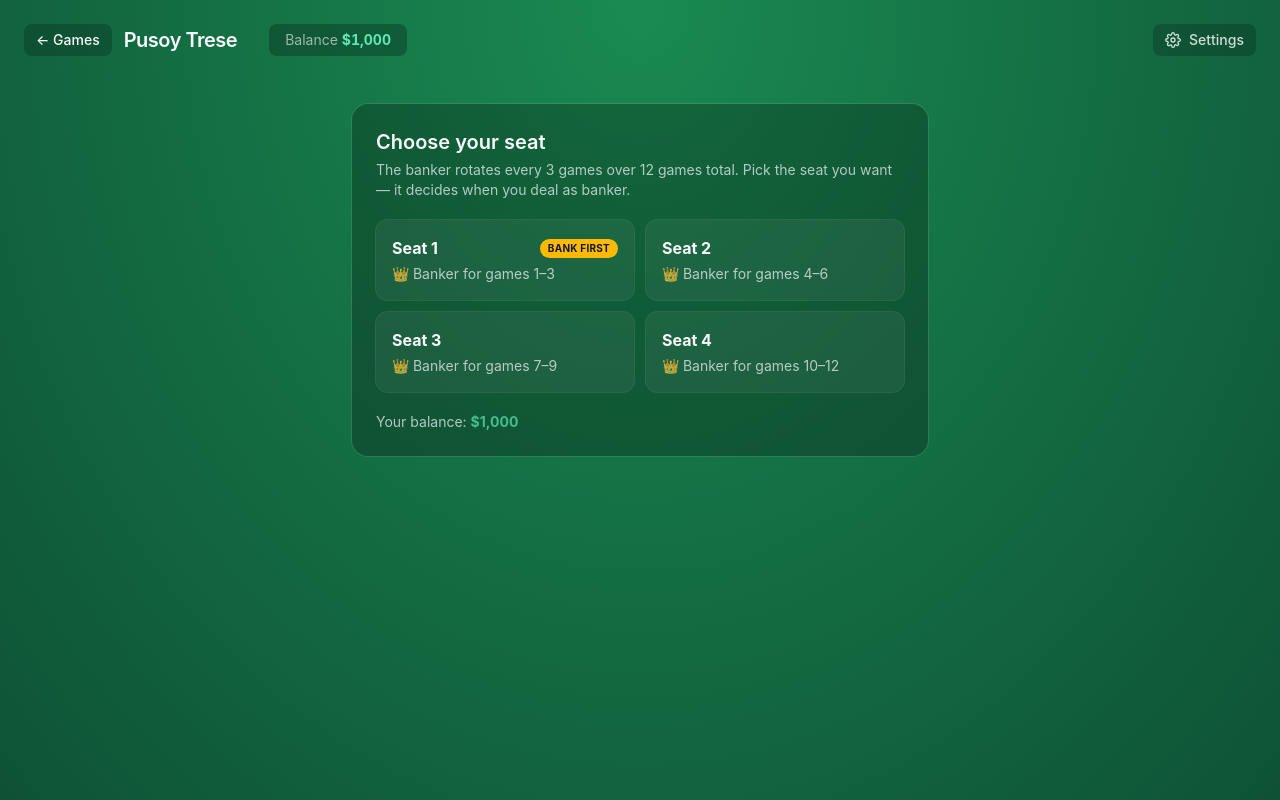
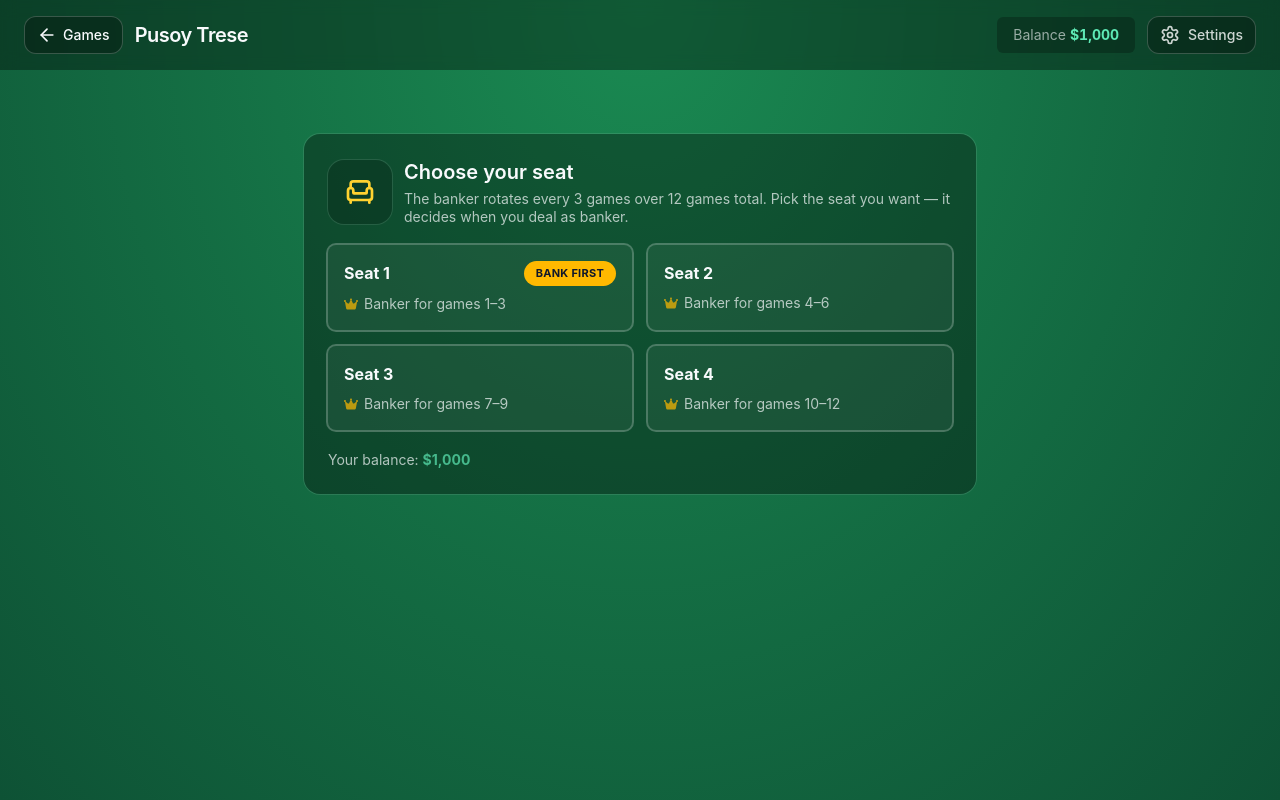
Before and after one commit to MarkAlfred95/card-games, a React (Vite) app: page /games/pusoy-trese in a window 1280 px wide. Built offline with nearby package versions, Linux system fonts and the light colour scheme.

Commit message:
feat: refactor PusoyTrese component to integrate new UI elements and improve layout with react-icons

```diff
--- a/src/pages/PusoyTrese.tsx
+++ b/src/pages/PusoyTrese.tsx
@@ -1,12 +1,17 @@
-import { useEffect, useMemo, useRef, useState } from "react";
-import { Link } from "react-router-dom";
+import { useMemo, useState } from "react";
+import {
+	LuChevronDown,
+	LuChevronUp,
+	LuArrowRight,
+	LuArmchair,
+} from "react-icons/lu";
+import { FaCrown, FaTrophy } from "react-icons/fa6";
 import {
 	DndContext,
 	DragOverlay,
 	PointerSensor,
 	pointerWithin,
 	rectIntersection,
-	useDroppable,
 	useSensor,
 	useSensors,
 } from "@dnd-kit/core";
@@ -25,10 +30,8 @@ import type {
 	Card as CardModel,
 } from "../game/types";
 import Card from "../components/Card";
-import DraggableCard from "../components/DraggableCard";
 import DropZone from "../components/DropZone";
 import ResultsPanel from "../components/ResultsPanel";
-import ChipTray from "../components/ChipTray";
 import { THEMES, THEME_KEYS } from "../themes";
 import type { ThemeKey } from "../themes";
 import { BACKS, BACK_KEYS } from "../cardbacks";
@@ -36,6 +39,17 @@ import type { BackKey } from "../cardbacks";
 import type { CSSVars } from "../styleVars";
 import { useWallet, formatUSD } from "../wallet";
 import HandTypes from "../components/HandTypes";
+import {
+	Header,
+	PokerTable,
+	BettingGate,
+	HandZone,
+	SEATS,
+	GAMES_PER_BANKER,
+	TOTAL_GAMES,
+	MIN_CHIP,
+	COMEBACK_STAKE,
+} from "../components/game/pusoy-trese";
 
 interface Zones {
 	hand: CardModel[];
@@ -58,16 +72,6 @@ type Phase =
 	| "revealed"
 	| "gameover";
 type ResultData = BankerRoundResult & { arrangements: Arrangement[] };
-
-const SEATS = 4;
-const GAMES_PER_BANKER = 3;
-const TOTAL_GAMES = SEATS * GAMES_PER_BANKER; // 12
-
-// A player is "out of money" once they can't afford the smallest chip ($5).
-// Instead of staking $0 (no way to recover), they're auto-staked this much per
-// point so they still have a chance to win some back.
-const MIN_CHIP = 5;
-const COMEBACK_STAKE = 50;
 
 const RANK_ORDER = Object.fromEntries(RANKS.map((r, i) => [r, i])) as Record<
 	string,
@@ -355,9 +359,10 @@ export default function PusoyTrese() {
 		return (
 			<div className={shellClass} style={shellStyle}>
 				<div
-					className="flex min-h-screen flex-col gap-6 p-6"
+					className="w-full flex min-h-screen flex-col"
 					style={bgStyle}
 				>
+					<div className="mx-auto w-full flex flex-col gap-6">
 						<Header
 							theme={theme}
 							setTheme={setTheme}
@@ -367,18 +372,27 @@ export default function PusoyTrese() {
 							backOptions={backOptions}
 							balance={wallet.balance}
 						/>
-
-					<div className="mx-auto mt-6 w-full max-w-xl rounded-2xl bg-black/25 p-6 ring-1 ring-white/10">
+						<div className="p-4">
+							<div className="mx-auto mt-6 w-full max-w-2xl rounded-2xl bg-black/35 p-6 ring-1 ring-white/10">
+								<div className="flex gap-3 items-center">
+									<div className="flex h-16 w-16 shrink-0 items-center justify-center rounded-2xl bg-black/20 ring-1 ring-white/10">
+										<LuArmchair className="h-8 w-8 text-amber-300" />
+									</div>
+									<div className="flex flex-col">
 										<h2 className="text-xl font-semibold">
 											Choose your seat
 										</h2>
-						<p className="mt-1 text-sm opacity-70">
-							The banker rotates every {GAMES_PER_BANKER} games
-							over {TOTAL_GAMES} games total. Pick the seat you
-							want — it decides when you deal as banker.
+										<p className="mt-1 text-sm opacity-70 leading-tight">
+											The banker rotates every{" "}
+											{GAMES_PER_BANKER} games over{" "}
+											{TOTAL_GAMES} games total. Pick the
+											seat you want — it decides when you
+											deal as banker.
 										</p>
+									</div>
+								</div>
 
-						<div className="mt-5 grid grid-cols-2 gap-3">
+								<div className="mt-5 flex flex-col sm:grid sm:grid-cols-2 gap-4">
 									{Array.from({ length: SEATS }, (_, s) => {
 										const lo = s * GAMES_PER_BANKER + 1;
 										const hi = lo + GAMES_PER_BANKER - 1;
@@ -386,20 +400,21 @@ export default function PusoyTrese() {
 											<button
 												key={s}
 												onClick={() => beginMatch(s)}
-										className="group rounded-xl bg-white/5 p-4 text-left ring-1 ring-white/10 transition hover:-translate-y-0.5 hover:bg-white/10 hover:ring-white/30"
+												className="group rounded-lg bg-white/5 p-4 text-left ring-2 ring-white/25 transition hover:-translate-y-0.5 hover:bg-white/10 hover:ring-white/40"
 											>
 												<div className="flex items-center justify-between">
 													<span className="text-base font-bold">
 														Seat {s + 1}
 													</span>
 													{s === 0 && (
-												<span className="rounded-full bg-amber-400 px-2 py-0.5 text-[10px] font-bold uppercase tracking-wide text-slate-900">
+														<span className="rounded-full bg-amber-400 px-3 py-1 text-[11px] font-bold uppercase tracking-wide text-slate-900">
 															Bank first
 														</span>
 													)}
 												</div>
-										<p className="mt-1 text-sm opacity-70">
-											👑 Banker for games {lo}–{hi}
+												<p className="mt-2 flex items-center gap-1.5 text-sm opacity-70">
+													<FaCrown className="h-3.5 w-3.5 text-amber-400" />
+													Banker for games {lo}–{hi}
 												</p>
 											</button>
 										);
@@ -429,6 +444,8 @@ export default function PusoyTrese() {
 							</div>
 						</div>
 					</div>
+				</div>
+			</div>
 		);
 	}
 
@@ -443,7 +460,7 @@ export default function PusoyTrese() {
 		return (
 			<div className={shellClass} style={shellStyle}>
 				<div
-					className="flex min-h-screen flex-col gap-6 p-6"
+					className="w-full flex min-h-screen flex-col gap-6"
 					style={bgStyle}
 				>
 					<Header
@@ -456,9 +473,17 @@ export default function PusoyTrese() {
 						balance={wallet.balance}
 					/>
 
+					<div className="p-4">
 						<div className="mx-auto mt-6 w-full max-w-xl rounded-2xl bg-black/25 p-6 ring-1 ring-white/10">
-						<h2 className="text-2xl font-bold">
-							{youWon ? "🏆 You finished on top!" : "Game over"}
+						<h2 className="flex items-center gap-2 text-2xl font-bold">
+							{youWon ? (
+								<>
+									<FaTrophy className="h-6 w-6 text-amber-400" />
+									You finished on top!
+								</>
+							) : (
+								"Game over"
+							)}
 						</h2>
 						<p className="mt-1 text-sm opacity-70">
 							All {TOTAL_GAMES} games played. Final standings:
@@ -486,10 +511,11 @@ export default function PusoyTrese() {
 
 						<button
 							onClick={playAgain}
-							className="mt-6 w-full rounded-lg bg-amber-400 px-5 py-2.5 text-sm font-bold text-slate-900 transition hover:bg-amber-300"
+							className="mt-6 flex w-full items-center justify-center gap-1.5 rounded-lg bg-amber-400 px-5 py-2.5 text-sm font-bold text-slate-900 transition hover:bg-amber-300"
 						>
-							Play again →
+							Play again <LuArrowRight className="h-4 w-4" />
 						</button>
+					</div>
 					</div>
 				</div>
 			</div>
@@ -524,7 +550,7 @@ export default function PusoyTrese() {
 				onDragEnd={handleDragEnd}
 			>
 				<div
-					className="flex min-h-screen flex-col gap-4 p-4 sm:p-6"
+					className="w-full flex min-h-dvh flex-col"
 					style={bgStyle}
 				>
 					<Header
@@ -537,11 +563,15 @@ export default function PusoyTrese() {
 						balance={wallet.balance}
 					/>
 
+					<div className="flex flex-1 flex-col gap-4 p-4 sm:p-6">
 						{/* Table-level notices */}
 					{phase !== "betting" && humanIsBanker && (
-						<div className="rounded-lg bg-amber-400/20 px-4 py-2 text-sm font-medium ring-1 ring-amber-400/40">
-							👑 You are the banker this game — you play every
+						<div className="flex items-center gap-2 rounded-lg bg-amber-400/20 px-4 py-2 text-sm font-medium ring-1 ring-amber-400/40">
+							<FaCrown className="h-4 w-4 shrink-0 text-amber-400" />
+							<span>
+								You are the banker this game — you play every
 								other player at their stake.
+							</span>
 						</div>
 					)}
 					{phase !== "betting" &&
@@ -553,7 +583,6 @@ export default function PusoyTrese() {
 								some back.
 							</div>
 						)}
-
 					{/* Oval felt table: seats around the rim, pot/round info
 					    in the center. Stays as the calm background while the
 					    betting / arrange panels float over the bottom. */}
@@ -568,7 +597,7 @@ export default function PusoyTrese() {
 						gameIndex={gameIndex}
 						totalGames={TOTAL_GAMES}
 					/>
-
+					</div>
 					{phase === "betting" ? (
 						<div className="fixed inset-x-0 bottom-0 z-30 flex justify-center px-2 pb-2 sm:px-4 sm:pb-4">
 							<BettingGate
@@ -603,7 +632,8 @@ export default function PusoyTrese() {
 												}
 												className="flex items-center gap-1.5 rounded-lg bg-black/25 px-3 py-1.5 text-xs font-medium ring-1 ring-white/10 transition hover:bg-black/35"
 											>
-												<span>▼</span> Hide
+												<LuChevronDown className="h-4 w-4" />{" "}
+												Hide
 											</button>
 										</div>
 
@@ -687,20 +717,20 @@ export default function PusoyTrese() {
 												aria-expanded={showHandTypes}
 												className="flex w-full items-center justify-center gap-2 rounded-lg bg-black/25 px-4 py-2.5 text-sm font-medium ring-1 ring-white/10 transition hover:bg-black/35"
 											>
-												<span
-													className="inline-block text-xs transition-transform"
+												<LuChevronDown
+													className="h-4 w-4 transition-transform"
 													style={{
 														transform: showHandTypes
 															? "rotate(180deg)"
 															: "rotate(0deg)",
 													}}
-												>
-													▼
-												</span>
+												/>
 												<span>Hand Types Guide</span>
 											</button>
 											{showHandTypes && (
-												<HandTypes open={showHandTypes} />
+												<HandTypes
+													open={showHandTypes}
+												/>
 											)}
 										</div>
 									</div>
@@ -714,7 +744,7 @@ export default function PusoyTrese() {
 											"color-mix(in srgb, var(--table-felt-2) 92%, black)",
 									}}
 								>
-									<span>▲</span>
+									<LuChevronUp className="h-4 w-4" />
 									Arrange your hand
 									<span className="opacity-60">
 										· {zones.hand.length} in hand
@@ -751,379 +781,3 @@ export default function PusoyTrese() {
 		</div>
 	);
 }
-
-interface BettingGateProps {
-	banker: string;
-	balance: number;
-	stake: number;
-	setStake: (v: number) => void;
-	onPlace: () => void;
-}
-
-interface PokerTableProps {
-	names: string[];
-	balances: number[];
-	stakes: number[];
-	banker: number;
-	humanSeat: number;
-	hands: CardModel[][];
-	back: BackKey;
-	gameIndex: number;
-	totalGames: number;
-}
-
-// One avatar/info plaque for a player around the table. Opponents also show a
-// small fanned stack of face-down cards above the plaque.
-function Seat({
-	name,
-	balance,
-	stake,
-	isBanker,
-	isYou,
-	hand,
-	back,
-}: {
-	name: string;
-	balance: number;
-	stake: number;
-	isBanker: boolean;
-	isYou: boolean;
-	hand?: CardModel[];
-	back: BackKey;
-}) {
-	return (
-		<div className="flex flex-col items-center gap-1.5">
-			{hand && (
-				<div className="flex" style={{ "--card-w": "1.5rem" } as CSSVars}>
-					{hand.slice(0, 5).map((c, j) => (
-						<div
-							key={c.id}
-							style={{
-								marginLeft:
-									j === 0
-										? 0
-										: "calc(var(--card-w) * -0.55)",
-							}}
-						>
-							<Card faceDown back={back} />
-						</div>
-					))}
-				</div>
-			)}
-			<div
-				className={`min-w-24 rounded-xl px-3 py-1.5 text-center shadow-lg ring-1 backdrop-blur ${
-					isYou
-						? "bg-emerald-500/25 ring-emerald-400/50"
-						: "bg-black/40 ring-white/15"
-				}`}
-			>
-				<div className="flex items-center justify-center gap-1 text-sm font-semibold leading-tight">
-					{isBanker && <span title="Banker">👑</span>}
-					<span>{isYou ? "You" : name}</span>
-				</div>
-				<div className="tabular-nums text-xs opacity-90">
-					{formatUSD(balance)}
-				</div>
-				<div className="text-[10px] opacity-60">
-					{isBanker ? "banking" : `stake ${formatUSD(stake)}`}
-				</div>
-			</div>
-		</div>
-	);
-}
-
-function PokerTable({
-	names,
-	balances,
-	stakes,
-	banker,
-	humanSeat,
-	hands,
-	back,
-	gameIndex,
-	totalGames,
-}: PokerTableProps) {
-	// Opponents in seat order; placed top / left / right around the rim.
-	const opponents = names
-		.map((_, s) => s)
-		.filter((s) => s !== humanSeat);
-	const slots = [
-		"top-[2%] left-1/2 -translate-x-1/2",
-		"top-[32%] left-[2%]",
-		"top-[32%] right-[2%]",
-	];
-
-	return (
-		<div className="relative mx-auto my-1 w-full max-w-2xl flex-1 min-h-[56vh]">
-			{/* Felt oval with a dark wooden rim */}
-			<div
-				className="absolute inset-0 rounded-[46%] border-[6px] border-black/40 shadow-[inset_0_0_70px_rgba(0,0,0,0.5)] ring-1 ring-white/10"
-				style={{
-					background:
-						"radial-gradient(ellipse at 50% 38%, var(--table-felt), var(--table-felt-2))",
-				}}
-			/>
-
-			{/* Center pot / round info */}
-			<div className="absolute left-1/2 top-1/2 -translate-x-1/2 -translate-y-1/2 text-center">
-				<div className="text-3xl font-bold tabular-nums opacity-90">
-					{gameIndex + 1}
-					<span className="opacity-50"> / {totalGames}</span>
-				</div>
-				<div className="mt-1 text-xs opacity-70">
-					👑 Banker:{" "}
-					<b>{banker === humanSeat ? "You" : names[banker]}</b>
-				</div>
-			</div>
-
-			{/* Opponent seats around the rim */}
-			{opponents.map((s, i) => (
-				<div key={s} className={`absolute ${slots[i]}`}>
-					<Seat
-						name={names[s]}
-						balance={balances[s]}
-						stake={stakes[s]}
-						isBanker={s === banker}
-						isYou={false}
-						hand={hands[s]}
-						back={back}
-					/>
-				</div>
-			))}
-
-			{/* Your seat at the bottom (lifted clear of the bottom panel) */}
-			<div className="absolute bottom-[9%] left-1/2 -translate-x-1/2">
-				<Seat
-					name={names[humanSeat]}
-					balance={balances[humanSeat]}
-					stake={stakes[humanSeat]}
-					isBanker={humanSeat === banker}
-					isYou={true}
-					back={back}
-				/>
-			</div>
-		</div>
-	);
-}
-
-function BettingGate({
-	banker,
-	balance,
-	stake,
-	setStake,
-	onPlace,
-}: BettingGateProps) {
-	return (
-		<div
-			className="mx-auto w-full max-w-md rounded-2xl p-5 shadow-2xl ring-1 ring-white/15"
-			style={{
-				backgroundColor:
-					"color-mix(in srgb, var(--table-felt-2) 94%, black)",
-			}}
-		>
-			<h2 className="text-lg font-semibold">Place your stake</h2>
-			<p className="mt-1 text-sm opacity-70">
-				👑 {banker} is the banker. Pick chips for your per-point stake —
-				you win or lose that much for every point you beat or trail the
-				banker by.
-			</p>
-			<div className="mt-4">
-				<ChipTray balance={balance} value={stake} onChange={setStake} />
-			</div>
-			<button
-				onClick={onPlace}
-				disabled={stake < MIN_CHIP}
-				className="mt-4 w-full rounded-lg bg-amber-400 px-5 py-2.5 text-sm font-bold text-slate-900 transition hover:bg-amber-300 disabled:cursor-not-allowed disabled:opacity-40"
-			>
-				{stake < MIN_CHIP
-					? "Add at least one chip"
-					: `Stake ${formatUSD(stake)}/pt → see cards`}
-			</button>
-		</div>
-	);
-}
-
-function HandZone({ cards }: { cards: CardModel[] }) {
-	const { setNodeRef, isOver } = useDroppable({ id: "hand" });
-	return (
-		<div
-			ref={setNodeRef}
-			className={`mt-auto rounded-xl border p-3 transition-colors ${
-				isOver
-					? "border-white/60 bg-white/10"
-					: "border-white/15 bg-black/15"
-			}`}
-		>
-			<p className="mb-2 text-sm opacity-70">
-				Holding area — drag a card here to set it aside, or swap cards
-				by dropping one onto another
-			</p>
-			<div className="flex min-h-[2rem] flex-wrap gap-2">
-				{cards.map((card) => (
-					<DraggableCard key={card.id} card={card} zone="hand" />
-				))}
-			</div>
-		</div>
-	);
-}
-
-interface HeaderProps {
-	theme: ThemeKey;
-	setTheme: (t: ThemeKey) => void;
-	back: BackKey;
-	setBack: (b: BackKey) => void;
-	themeOptions: [ThemeKey, string][];
-	backOptions: [BackKey, string][];
-	balance: number;
-}
-
-function Header({
-	theme,
-	setTheme,
-	back,
-	setBack,
-	themeOptions,
-	backOptions,
-	balance,
-}: HeaderProps) {
-	return (
-		<header className="flex flex-wrap items-center gap-x-8 gap-y-4">
-			<div className="flex items-center gap-3">
-				<Link
-					to="/"
-					className="rounded-lg bg-black/20 px-3 py-1.5 text-sm font-medium transition hover:bg-black/30"
-					title="Back to games"
-				>
-					← Games
-				</Link>
-				<h1 className="text-xl font-semibold tracking-tight">
-					Pusoy Trese
-				</h1>
-			</div>
-			<div className="mr-auto rounded-lg bg-black/25 px-4 py-1.5 text-sm">
-				<span className="opacity-60">Balance</span>{" "}
-				<b
-					className={`tabular-nums ${balance < 0 ? "text-red-300" : "text-emerald-300"}`}
-				>
-					{formatUSD(balance)}
-				</b>
-			</div>
-			<SettingsMenu>
-				<Picker
-					label="Theme"
-					options={themeOptions}
-					value={theme}
-					onChange={setTheme}
-				/>
-				<Picker
-					label="Card back"
-					options={backOptions}
-					value={back}
-					onChange={setBack}
-				/>
-			</SettingsMenu>
-		</header>
-	);
-}
-
-function SettingsMenu({ children }: { children: React.ReactNode }) {
-	const [open, setOpen] = useState(false);
-	const ref = useRef<HTMLDivElement>(null);
-
-	useEffect(() => {
-		if (!open) return;
-		function onPointerDown(e: PointerEvent) {
-			if (ref.current && !ref.current.contains(e.target as Node))
-				setOpen(false);
-		}
-		function onKeyDown(e: KeyboardEvent) {
-			if (e.key === "Escape") setOpen(false);
-		}
-		document.addEventListener("pointerdown", onPointerDown);
-		document.addEventListener("keydown", onKeyDown);
-		return () => {
-			document.removeEventListener("pointerdown", onPointerDown);
-			document.removeEventListener("keydown", onKeyDown);
-		};
-	}, [open]);
-
-	return (
-		<div ref={ref} className="relative">
-			<button
-				onClick={() => setOpen((v) => !v)}
-				aria-haspopup="true"
-				aria-expanded={open}
-				title="Settings"
-				className={`flex items-center gap-2 rounded-lg px-3 py-1.5 text-sm font-medium transition ${
-					open
-						? "bg-white/90 text-slate-900"
-						: "bg-black/20 text-white/80 hover:bg-black/30"
-				}`}
-			>
-				<svg
-					viewBox="0 0 24 24"
-					fill="none"
-					stroke="currentColor"
-					strokeWidth="2"
-					strokeLinecap="round"
-					strokeLinejoin="round"
-					className="h-4 w-4"
-					aria-hidden="true"
-				>
-					<circle cx="12" cy="12" r="3" />
-					<path d="M19.4 15a1.65 1.65 0 0 0 .33 1.82l.06.06a2 2 0 1 1-2.83 2.83l-.06-.06a1.65 1.65 0 0 0-1.82-.33 1.65 1.65 0 0 0-1 1.51V21a2 2 0 0 1-4 0v-.09A1.65 1.65 0 0 0 9 19.4a1.65 1.65 0 0 0-1.82.33l-.06.06a2 2 0 1 1-2.83-2.83l.06-.06a1.65 1.65 0 0 0 .33-1.82 1.65 1.65 0 0 0-1.51-1H3a2 2 0 0 1 0-4h.09A1.65 1.65 0 0 0 4.6 9a1.65 1.65 0 0 0-.33-1.82l-.06-.06a2 2 0 1 1 2.83-2.83l.06.06a1.65 1.65 0 0 0 1.82.33H9a1.65 1.65 0 0 0 1-1.51V3a2 2 0 0 1 4 0v.09a1.65 1.65 0 0 0 1 1.51 1.65 1.65 0 0 0 1.82-.33l.06-.06a2 2 0 1 1 2.83 2.83l-.06.06a1.65 1.65 0 0 0-.33 1.82V9a1.65 1.65 0 0 0 1.51 1H21a2 2 0 0 1 0 4h-.09a1.65 1.65 0 0 0-1.51 1z" />
-				</svg>
-				Settings
-			</button>
-			{open && (
-				<div
-					className="absolute right-0 top-full z-20 mt-2 flex flex-col gap-4 rounded-xl border p-4 shadow-xl backdrop-blur"
-					style={{
-						backgroundColor:
-							"color-mix(in srgb, var(--table-felt-2) 92%, black)",
-						borderColor:
-							"color-mix(in srgb, var(--ui-text) 18%, transparent)",
-						color: "var(--ui-text)",
-					}}
-				>
-					{children}
-				</div>
-			)}
-		</div>
-	);
-}
-
-interface PickerProps<T extends string> {
-	label: string;
-	options: [T, string][];
-	value: T;
-	onChange: (value: T) => void;
-}
-
-function Picker<T extends string>({
-	label,
-	options,
-	value,
-	onChange,
-}: PickerProps<T>) {
-	return (
-		<div className="flex items-center gap-2">
-			<span className="text-sm opacity-70">{label}</span>
-			<div className="flex gap-1 rounded-lg bg-black/20 p-1">
-				{options.map(([key, text]) => (
-					<button
-						key={key}
-						onClick={() => onChange(key)}
-						className={`rounded-md px-3 py-1.5 text-sm font-medium transition ${
-							value === key
-								? "bg-white/90 text-slate-900"
-								: "text-white/80 hover:bg-white/10"
-						}`}
-					>
-						{text}
-					</button>
-				))}
-			</div>
-		</div>
-	);
-}
```
Lines whose indentation alone changed are shown as unchanged.
